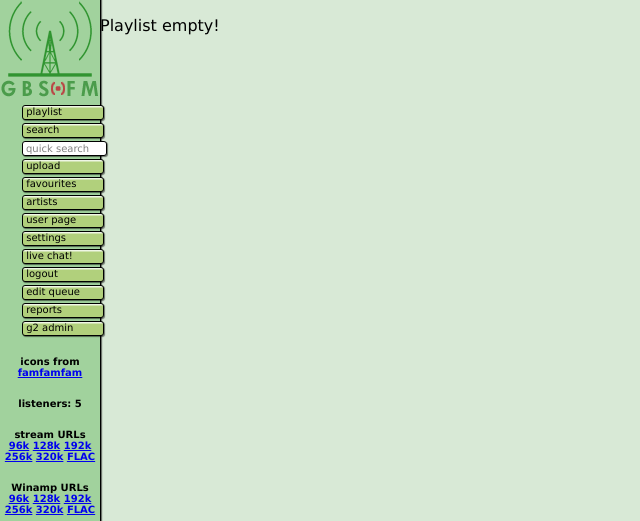
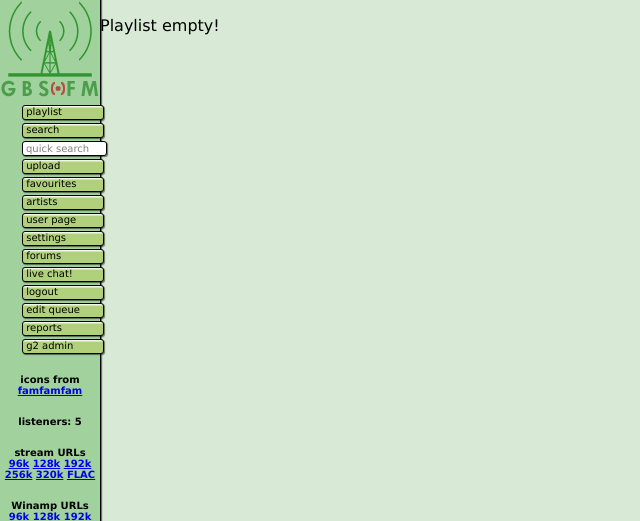
Before and after one commit to ScuttleSE/gbsfm_web, a Django app: page / in a window 1280 px wide. Shown: the top 521 px of the page, without its empty margins (0-640 px from the left). Run offline with Django 4.2, Linux system fonts and the light colour scheme; the visitor is signed in with stand-in values (Sample User, id 1); data comes from the database, SQL or seed files in the repository; data that the repository does not hold is empty; some libraries are stand-ins or nearby versions.

Commit message:
Re-enable forum

```diff
--- a/olitest/urls.py
+++ b/olitest/urls.py
@@ -26,7 +26,7 @@ defaultdict = { 'groupName': 'example' }
 
 urlpatterns = [
 
-#re_path(r'^forum/', include('forum.urls')),
+re_path(r'^forum/', include('forum.urls')),
 re_path(r'^admin/', admin.site.urls),
 re_path(r'^$', playlist.views.playlist),
 re_path(r'^playlist(/(?P<lastid>\d+))?$', playlist.views.playlist, {}, name="playlist"),
--- a/playlist/templates/master.html
+++ b/playlist/templates/master.html
@@ -350,7 +350,7 @@ $(document).ready(function(){
     <li><a href="{% url 'listartists' "all" "1" %}" class="boxed">&nbsp;artists</a></li>
     <li><a href="{% url 'user' user.id %}" class="boxed">&nbsp;user page</a></li>
     <li><a href="{% url 'user_settings' %}" class="boxed">&nbsp;settings</a></li>
-
+    <li><a href="{% url 'forum_index' %}" class="boxed">&nbsp;forums</a></li>
     <li><a href="https://discord.gg/5rsyDSj" class="boxed">&nbsp;live chat!</a></li>
     <li><a href="{% url 'logout' %}" class="boxed">&nbsp;logout</a></li>
     {% if perms.playlist.view_edits %}
```
